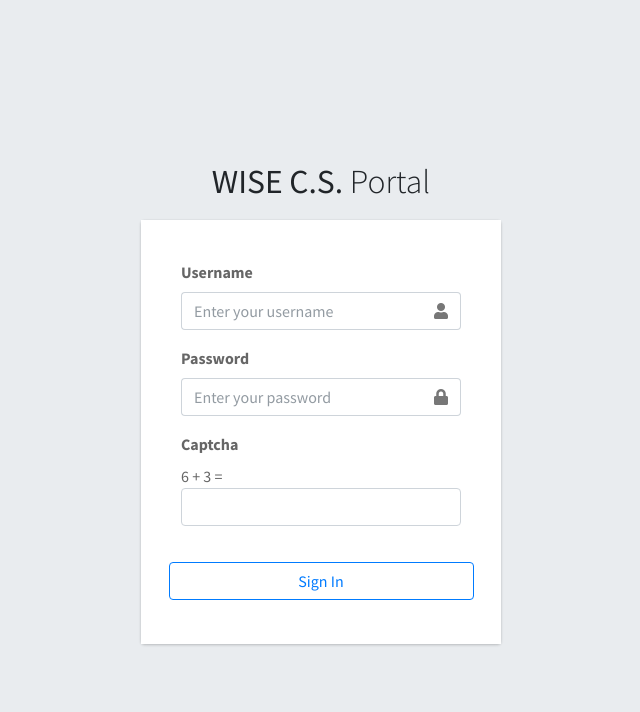
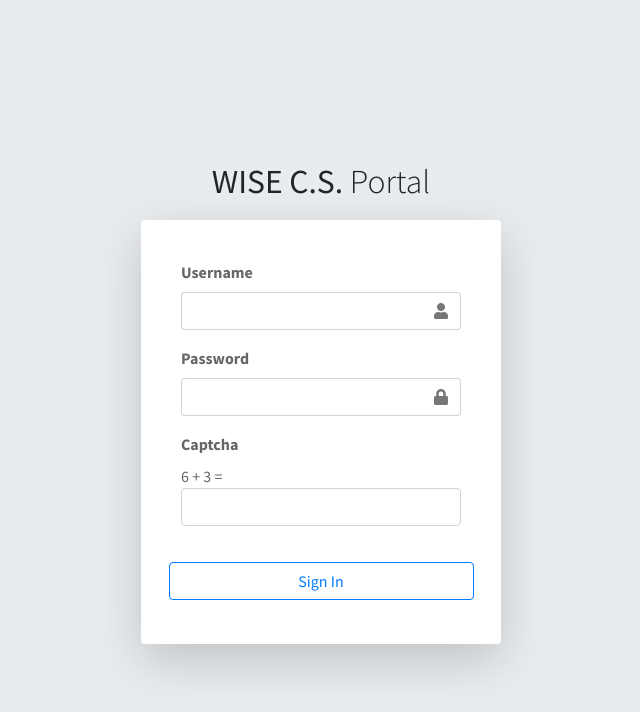
Before and after one commit to hanafiprasyah/wise_cs, a PHP site: page /pages/screen/login.php in a window 1280 px wide. Shown: the top 712 px of the page, without its empty margins (319-959 px from the left). Run offline with PHP 8.4, Linux system fonts and the light colour scheme; some libraries are stand-ins or nearby versions.

Commit message:
Sedikit menyesuaikan tampilan UI

```diff
--- a/pages/content/login_content.php
+++ b/pages/content/login_content.php
@@ -8,7 +8,7 @@
         <div class="form-group">
             <label for="username">Username</label>
             <div class="input-group mb-3">
-                <input type="text" class="form-control" placeholder="Enter your username" name="username" id="username">
+                <input type="text" class="form-control" autocomplete="off" name="username" id="username">
                 <div class="input-group-append">
                     <div class="input-group-text">
                         <span class="fas fa-user"></span>
@@ -19,7 +19,7 @@
         <div class="form-group">
             <label for="password">Password</label>
             <div class="input-group mb-3">
-                <input type="password" class="form-control" placeholder="Enter your password" name="password" id="password">
+                <input type="password" class="form-control" name="password" id="password">
                 <div class="input-group-append">
                     <div class="input-group-text">
                         <span class="fas fa-lock"></span>
--- a/pages/screen/login.php
+++ b/pages/screen/login.php
@@ -41,8 +41,8 @@ if (isset($_SESSION['username'])) {
       <a><b>WISE C.S. </b> Portal</a>
     </div>
     <!-- /.login-logo -->
-    <div class="card">
-      <div class="card-body login-card-body">
+    <div class="card shadow-lg rounded">
+      <div class="card-body login-card-body rounded">
         <?php include('../content/login_content.php'); ?>
         <br>
       </div>
@@ -79,7 +79,6 @@ if (isset($_SESSION['username'])) {
   <!-- Addons Scripts -->
   <script type="text/javascript">
     <?php include('../scripts/spesific/avoid_copcut.js'); ?>
-    <?php include('../scripts/spesific/show_hide.js'); ?>
     <?php include('../scripts/spesific/validator_login.js'); ?>
   </script>
 </body>
```
